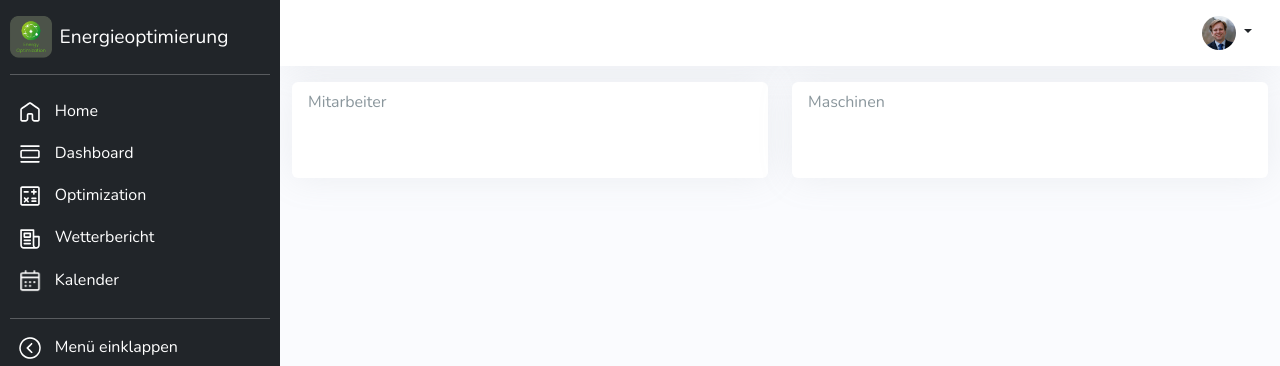
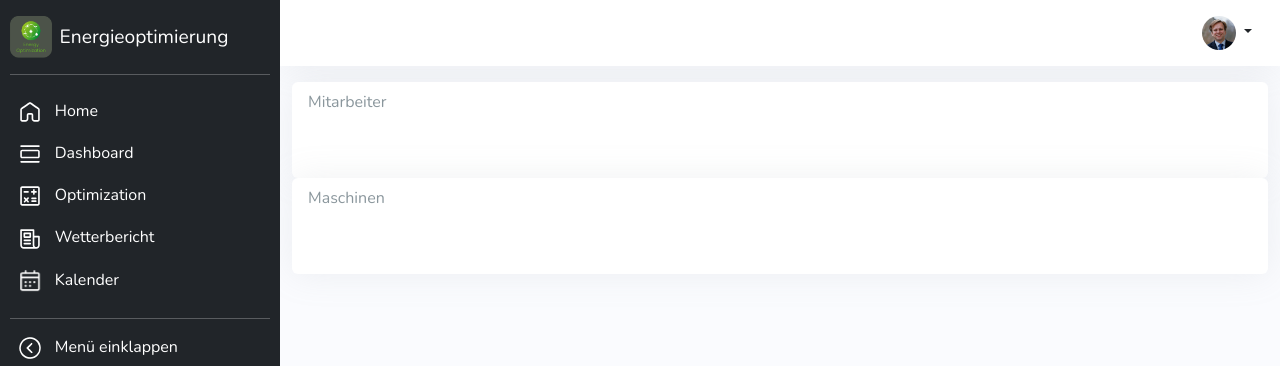
Before and after one commit to jmu-iseg/pjs-ebd-ws22_23, a Flask app: template app/templates/pages/calendar.html in a window 1280 px wide. Shown: the top 366 px of the page. Run offline with Flask 2, Linux system fonts and the light colour scheme; the template is opened without the code that fills it, so the values that code supplies are empty; some libraries are stand-ins or nearby versions.

Commit message:
max width

```diff
--- a/app/templates/pages/calendar.html
+++ b/app/templates/pages/calendar.html
@@ -1,7 +1,7 @@
 {% extends 'base.html' %}
 {% block content %}
 <div class="row">
-  <div class="col">
+  <div class="col-12">
     <div class="card">
       <div class="card-header">
         Mitarbeiter
@@ -26,7 +26,7 @@
       </div>
     </div>
   </div>
-  <div class="col">
+  <div class="col-12">
     <div class="card">
       <div class="card-header">
         Maschinen
```
